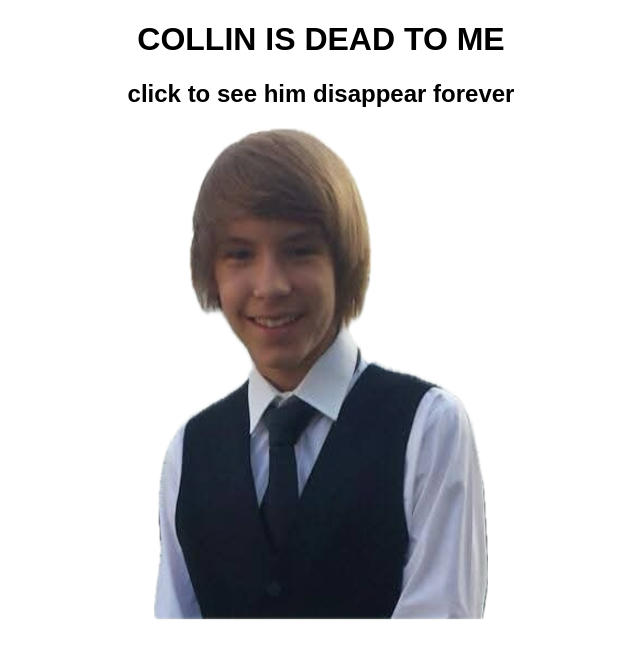
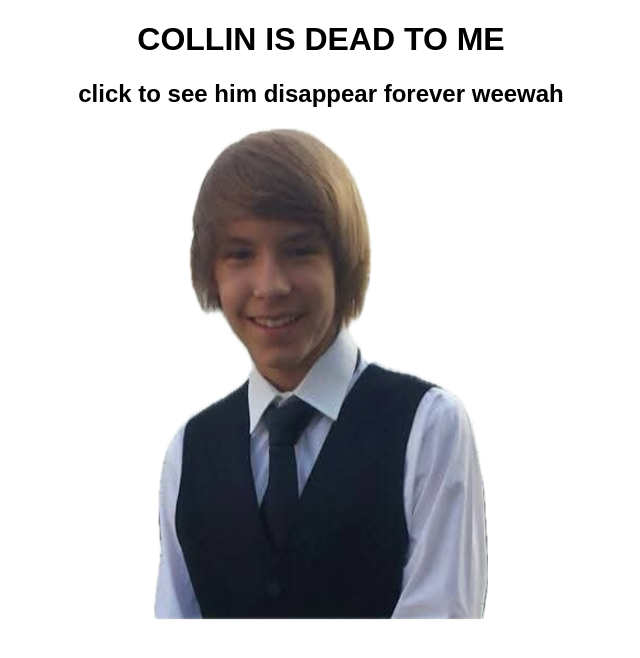
Before and after one commit to alyssacaples/weird-collin-project, a plain HTML site: page index.html in a window 1280 px wide. Shown: the whole page, without its empty margins (319-959 px from the left). Drawn offline with Linux system fonts and the light colour scheme.

Commit message:
high score

```diff
--- a/index.html
+++ b/index.html
@@ -25,7 +25,7 @@
 <body>
   <h1>COLLIN IS DEAD TO ME</h1>
   <div id="image-container">
-      <h2> click to see him disappear forever</h2>
+      <h2> click to see him disappear forever weewah</h2>
     <img id="main-image" src="collin.PNG" alt="Main Image">
   </div>
   <div class="message" id="message"></div>
```
